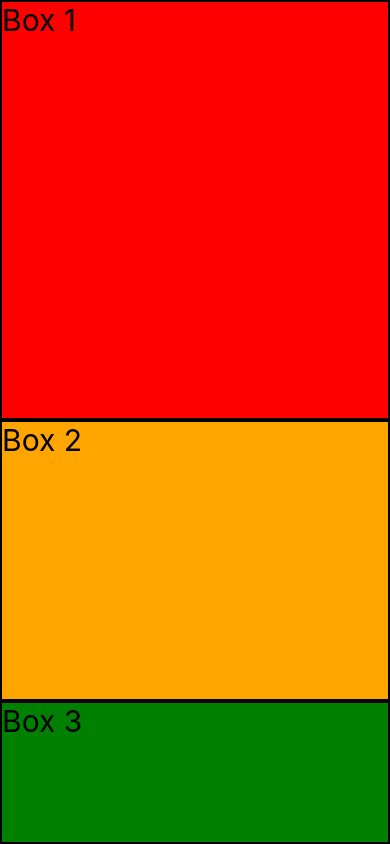
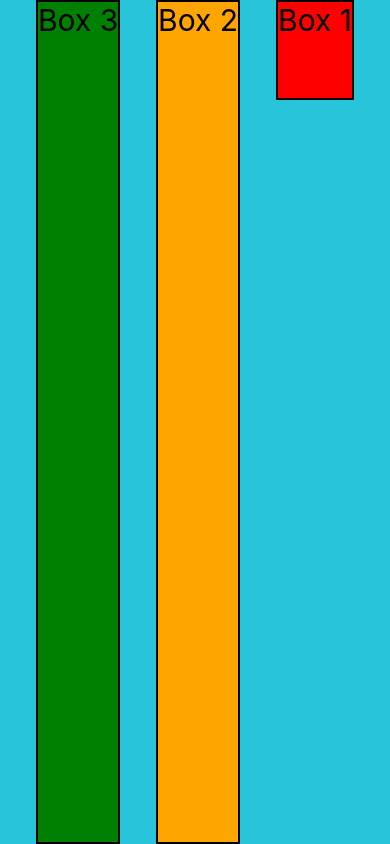
Before and after one commit to WallMonfortt/02-MyFirstApp, a React Native app: screen / in a window 390 px wide. Built offline with nearby package versions, Linux system fonts and the light colour scheme.

Commit message:
flex direction & justify content

```diff
--- a/App.tsx
+++ b/App.tsx
@@ -7,6 +7,7 @@
 import { PositionRelativeScreen } from './src/screens/PositionRelativeScreen';
 import { PositionAbsoluteScreen } from './src/screens/PositionAbsoluteScreen';
 import { FlexScreen } from './src/screens/FlexScreen';
+import { FlexScreenDirection } from './src/screens/FlexScreenDirection';
 
 const App = () => {
   return (
@@ -18,7 +19,8 @@
     {/* <DimensionsScreen /> */}
     {/* <PositionRelativeScreen /> */}
     {/* <PositionAbsoluteScreen /> */}
-    <FlexScreen />
+    {/* <FlexScreen /> */}
+    <FlexScreenDirection />
     </SafeAreaView>
 
   )
--- /dev/null
+++ b/src/screens/FlexScreenDirection.tsx
@@ -0,0 +1,37 @@
+import React from 'react'
+import { View, Text, StyleSheet } from 'react-native';
+
+export const FlexScreenDirection = () => {
+  return (
+    <View style = {styles.container}>
+        <Text style = { styles.box1} >Box 1</Text>
+        <Text style = { styles.box2} >Box 2</Text>
+        <Text style = { styles.box3} >Box 3</Text>
+    </View>
+  )
+}
+
+const styles = StyleSheet.create({
+    container: {
+        flex: 1,
+        flexDirection: 'row-reverse',
+        backgroundColor: '#28C4D9',
+        justifyContent: 'space-evenly',
+    },
+    box1:{
+        borderWidth: 2,
+        height: 100,
+        backgroundColor: 'red',
+        fontSize: 30,
+    },
+    box2:{
+        borderWidth: 2,
+        backgroundColor: 'orange',
+        fontSize: 30,
+    },
+    box3:{
+        borderWidth: 2,
+        backgroundColor: 'green',
+        fontSize: 30,
+    }
+})
```
